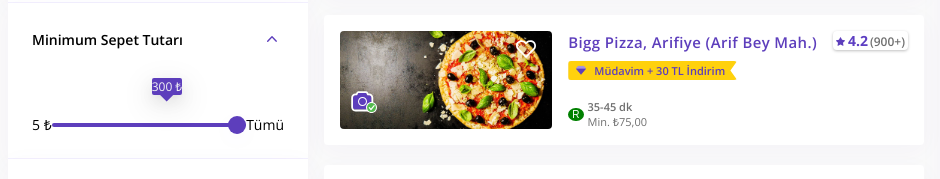
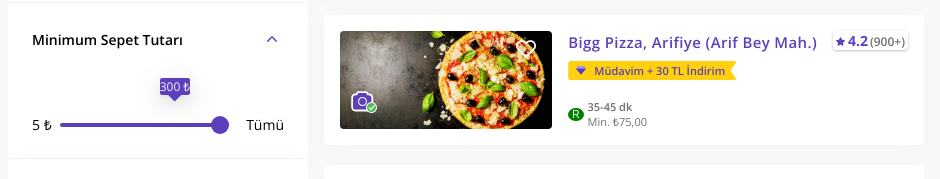
Before and after one commit to hanifisenturk/getir-food-app, a React (Create React App) app: page / in a window 1280 px wide. Shown: the part 1580-1759 px from the top of the page, without its empty margins (16-956 px from the left). Built offline with nearby package versions, Linux system fonts and the light colour scheme.

Commit message:
Margin values added to the "input container"

```diff
--- a/src/components/RangeSlider/RangeSlider.module.css
+++ b/src/components/RangeSlider/RangeSlider.module.css
@@ -16,6 +16,7 @@
   display: flex;
   justify-content: center;
   align-items: center;
+  margin: 0 1.7rem 0 8px;
 }
 
 .range-slider {
```
